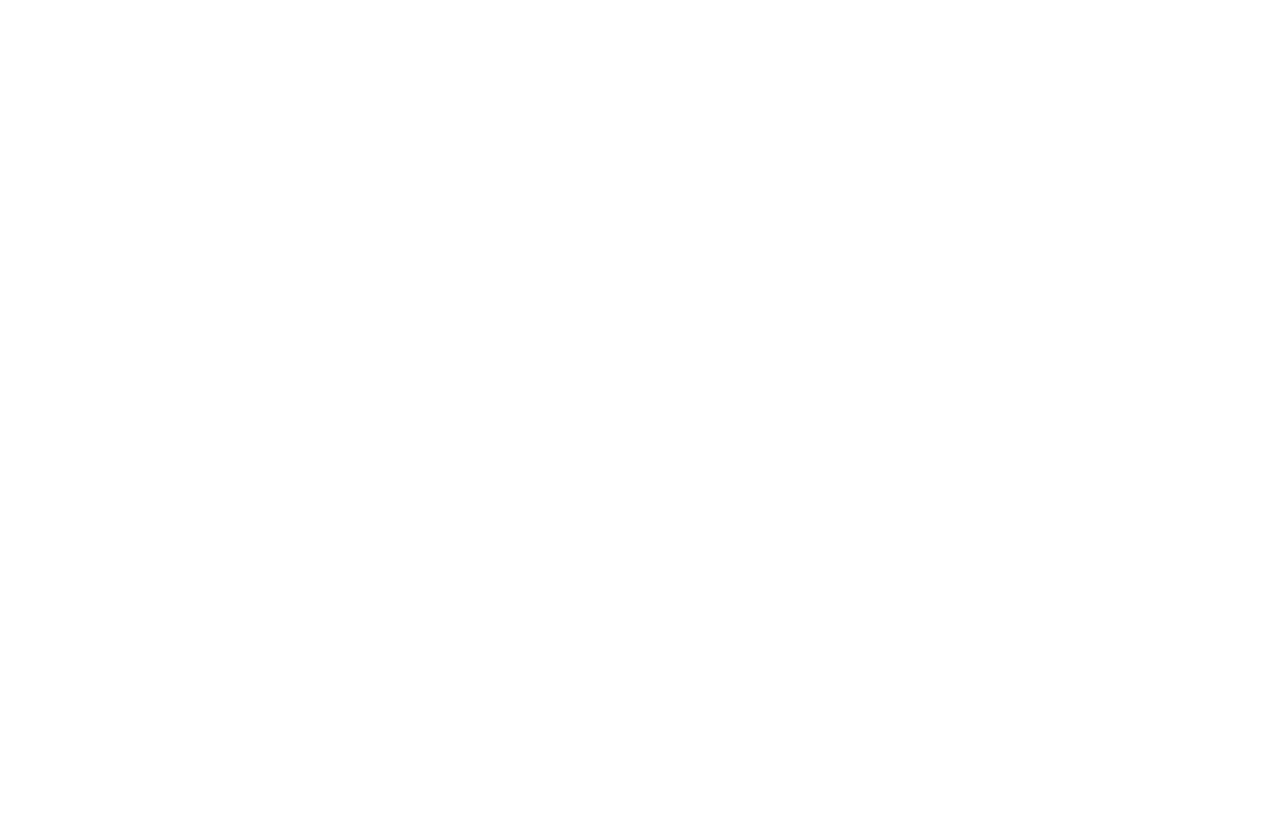
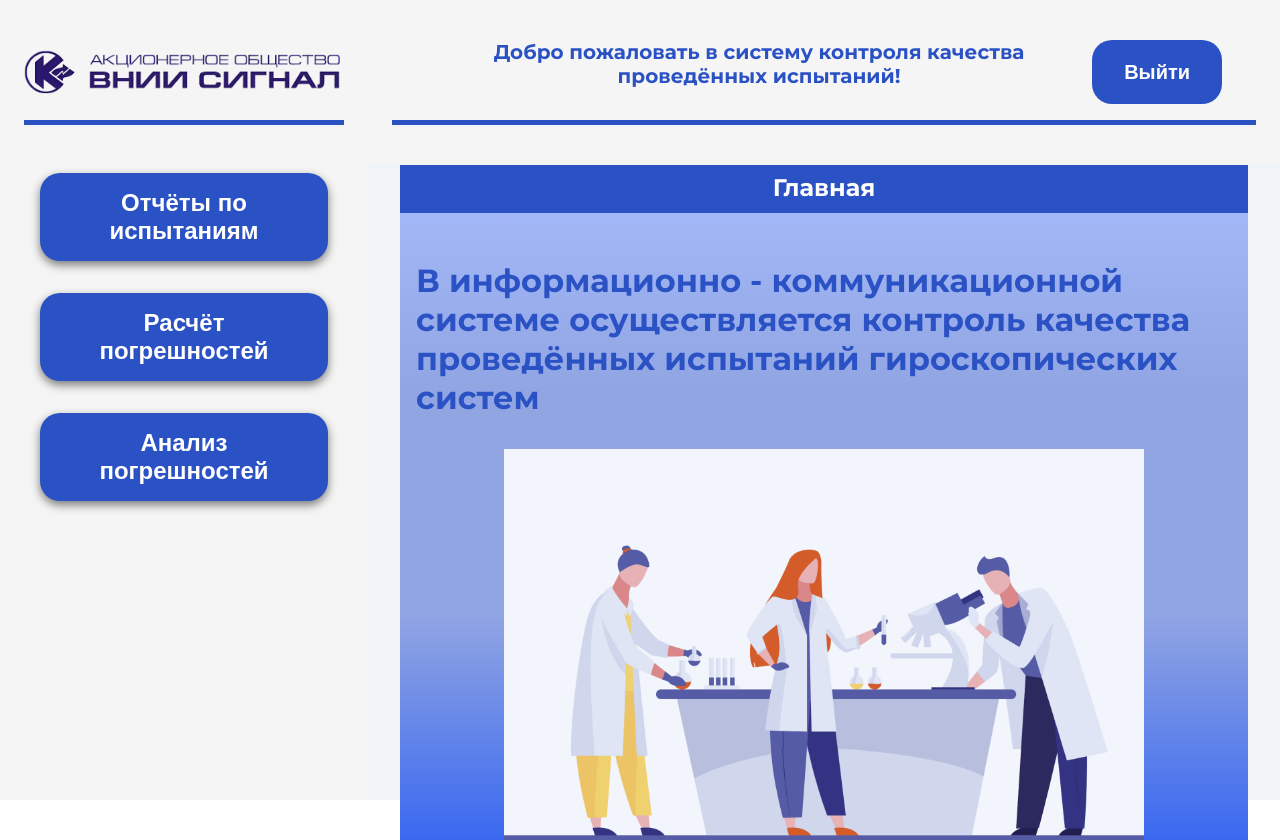
Before and after one commit to DisaniaS/frontend_filatova, a React (Create React App) app: page /main in a window 1280 px wide. Before the commit this address had no page. Before the commit the page ends 800 px from the top, so only its background shows below. Built offline with nearby package versions, Linux system fonts and the light colour scheme.

Commit message:
сверстал главную страницу

```diff
--- a/src/App.js
+++ b/src/App.js
@@ -2,7 +2,7 @@
 import { BrowserRouter as Router, Routes, Route } from 'react-router-dom';
 import { AuthProvider } from './utils/AuthContext';
 import ProtectedRoute from './utils/ProtectedRoute';
-import Home from './pages/main/example';
+import Mainbase from './pages/main/MainBase';
 import AuthPage from './pages/authentication/AuthPage';
 
 const App = () => {
@@ -15,11 +15,11 @@
             path="/"
             element={
               <ProtectedRoute>
-                <Home />
+                <Mainbase />
               </ProtectedRoute>
             }
           />
-
+          <Route path='/main' element={<Mainbase/>}/>
         </Routes>
       </Router>
     </AuthProvider>
--- /dev/null
+++ b/src/pages/main/MainBase.jsx
@@ -0,0 +1,91 @@
+import React, { useState } from 'react';
+import MainFrame from './components/mainframe/MainFrame';
+import logo from "../../assets/pictures/Logo.png"
+import styles from './MainBase.module.css';
+
+// Компоненты для разных страниц
+const HomePage = () => <MainFrame/>;
+const Page1 = () => <div className={styles.pageContent}>Страница 1</div>;
+const Page2 = () => <div className={styles.pageContent}>Страница 2</div>;
+const Page3 = () => <div className={styles.pageContent}>Страница 3</div>;
+
+const MainBase = () => {
+  const [currentPage, setCurrentPage] = useState('home');
+
+  const renderPage = () => {
+    switch (currentPage) {
+      case 'page1':
+        return <Page1 />;
+      case 'page2':
+        return <Page2 />;
+      case 'page3':
+        return <Page3 />;
+      default:
+        return <HomePage />;
+    }
+  };
+
+  const handleLogout = () => {
+    console.log('Выход из системы');
+    // Здесь можно добавить логику выхода
+  };
+
+  return (
+    <div className={styles.mainBaseContainer}>
+      {/* Левое меню */}
+      <div className={styles.sideMenu}>
+        <div className={styles.logo}>
+          <img src={logo} alt="vnii signal" className={styles.logoPictire}/>
+        </div>
+        <div className={styles.blueLine}></div>
+        <div className={styles.menuButtonsConteiner}>
+          <button
+            className={styles.menuButton}
+            onClick={() => setCurrentPage('page1')}
+          >
+            Отчёты по<br/>
+            испытаниям
+          </button>
+          <button
+            className={styles.menuButton}
+            onClick={() => setCurrentPage('page2')}
+          >
+            Расчёт<br/>
+            погрешностей
+          </button>
+          <button
+            className={styles.menuButton}
+            onClick={() => setCurrentPage('page3')}
+          >
+            Анализ<br/>
+            погрешностей
+          </button>
+        </div>
+      </div>
+
+      {/* Основной контент */}
+      <div className={styles.contentContainer}>
+        <div className={styles.topMenu}>
+          <div className={styles.topMenuContent}>
+            <div></div>
+            <div className={styles.topMenuTitle}>
+              Добро пожаловать в систему контроля качества<br/>
+              проведённых испытаний!
+            </div>
+            <button className={styles.logoutButton} onClick={handleLogout}>
+              Выйти
+            </button>
+          </div>
+          <div className={styles.blueLine}></div>
+        </div>
+
+        {/* Контент страницы */}
+        <div className={styles.content}>
+          {renderPage()}
+        </div>
+      </div>
+    </div>
+  );
+};
+
+export default MainBase;
--- /dev/null
+++ b/src/pages/main/MainBase.module.css
@@ -0,0 +1,118 @@
+/* Основные стили */
+.mainBaseContainer {
+    display: flex;
+    height: 100vh;
+    font-family: 'Montserrat', sans-serif;
+    background-color: #f0f4f8;
+  }
+
+  /* Левое меню */
+  .sideMenu {
+    width: 25%;
+    padding: 1.5rem;
+    background-color: #f5f5f5;
+    display: flex;
+    flex-direction: column;
+  }
+
+  /* Логотип */
+  .logo {
+    display: flex;
+    justify-content: center;
+    align-items: center;
+    height: 6rem;
+  }
+
+  .logoPictire {
+    height: auto;
+    width: 100%;
+  }
+
+  /* Синяя полоска */
+  .blueLine {
+    height: 5px;
+    background-color: #2b52c4;
+    margin-bottom: 1rem;
+  }
+
+  .menuButtonsConteiner {
+    display: flex;
+    flex-direction: column;
+    align-items: center;
+    height: 50%;
+    justify-content: flex-end;
+  }
+
+  /* Кнопки меню */
+  .menuButton {
+    width: 90%;
+    padding: 1rem;
+    background-color: #2b52c4;
+    color: #fff;
+    border: none;
+    border-radius: 20px;
+    font-size: 1.5rem;
+    font-weight: bold;
+    cursor: pointer;
+    transition: background-color 0.3s ease;
+    margin: 1rem auto;
+    box-shadow: 0 4px 10px rgba(0, 0, 0, 0.5);
+  }
+
+  .menuButton:hover {
+    background-color: #6a89e5;
+  }
+
+  /* Основной контент */
+  .contentContainer {
+    flex: 1;
+    display: flex;
+    flex-direction: column;
+  }
+
+  /* Верхнее меню */
+  .topMenu {
+    background-color: #f5f5f5;
+    padding: 1.5rem;
+    display: flex;
+    flex-direction: column;
+    height: 120px;
+  }
+
+  .topMenuContent {
+    display: flex;
+    justify-content: space-around;
+    flex-direction: row;
+    height: 4rem;
+    margin-top: 1rem;
+    margin-bottom: 1rem;
+  }
+
+  .topMenuTitle {
+    font-size: 1.25rem;
+    color: #2b52c4;
+    text-align: center;
+  }
+
+  .logoutButton {
+    padding: 0.75rem 2rem;
+    background-color: #2b52c4;
+    color: #fff;
+    border: none;
+    border-radius: 20px;
+    font-size: 1.25rem;
+    font-weight: bold;
+    cursor: pointer;
+    transition: background-color 0.3s ease;
+  }
+
+  .logoutButton:hover {
+    background-color: #6a89e5;
+  }
+
+  .content {
+    height: 100%;
+    padding-left: 2rem;
+    padding-right: 2rem;
+    margin-bottom: 2rem;
+  }
--- /dev/null
+++ b/src/pages/main/components/mainframe/MainFrame.jsx
@@ -0,0 +1,24 @@
+import React from 'react';
+import picture from "../../../../assets/pictures/MainFramePic.png"
+import styles from './MainFrame.module.css';
+
+const MainFrame = () => {
+    return (
+        <div className={styles.frameContent}>
+            <div className={styles.topTitle}>
+                Главная
+            </div>
+            <div className={styles.text}>
+                В информационно - коммуникационной системе
+                осуществляется контроль качества проведённых испытаний
+                гироскопических систем
+            </div>
+            <div className={styles.pictureContainer}>
+                <img src={picture} alt="picture of main page" className={styles.picture}/>
+            </div>
+
+        </div>
+    );
+};
+
+export default MainFrame;
--- /dev/null
+++ b/src/pages/main/components/mainframe/MainFrame.module.css
@@ -0,0 +1,34 @@
+.frameContent {
+    height: 100%;
+    background: linear-gradient(to bottom, #A7BCFC, #91A5E3, #91A5E3, #3A68F0);
+}
+
+.topTitle {
+    background-color: #2b52c4;
+    padding: 0.5rem;
+    display: flex;
+    flex-direction: column;
+    height: 2rem;
+    align-items: center;
+    font-size: 1.5rem;
+    color: white;
+}
+
+.text {
+    color: #2b52c4;
+    font-size: 2rem;
+    padding: 1rem;
+    margin-top: 2rem;;
+}
+
+.pictureContainer {
+    width: 100%;
+    display: flex;
+    justify-content: center;
+    margin-top: 1rem;
+}
+
+.picture {
+    width: 50vw; /* Ширина изображения будет 50% от ширины окна */
+    height: auto;
+}
--- a/src/pages/main/example.jsx
+++ /dev/null
@@ -1,11 +0,0 @@
-function Home() {
-    return (
-      <div>
-          <p>
-            тут главная
-          </p>
-      </div>
-    );
-  }
-
-  export default Home;
```
Also changed, not shown: src/assets/pictures/Logo.png (added), src/assets/pictures/MainFramePic.png (added).
